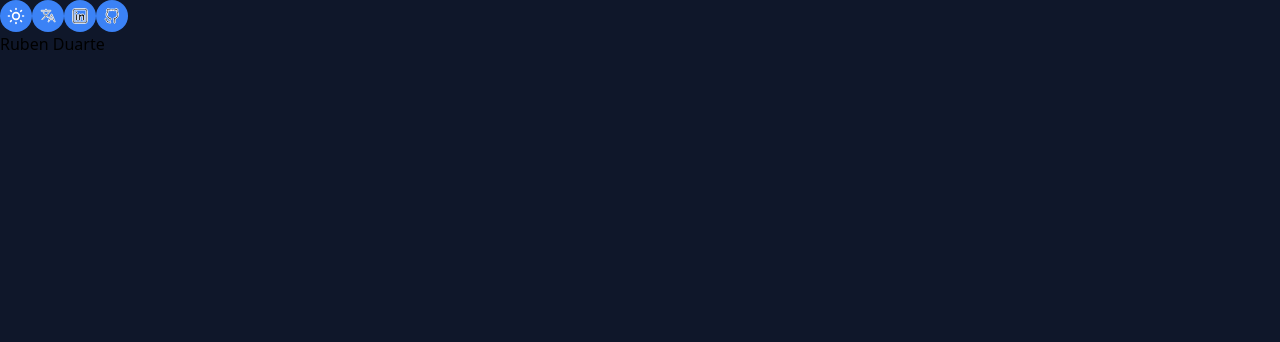
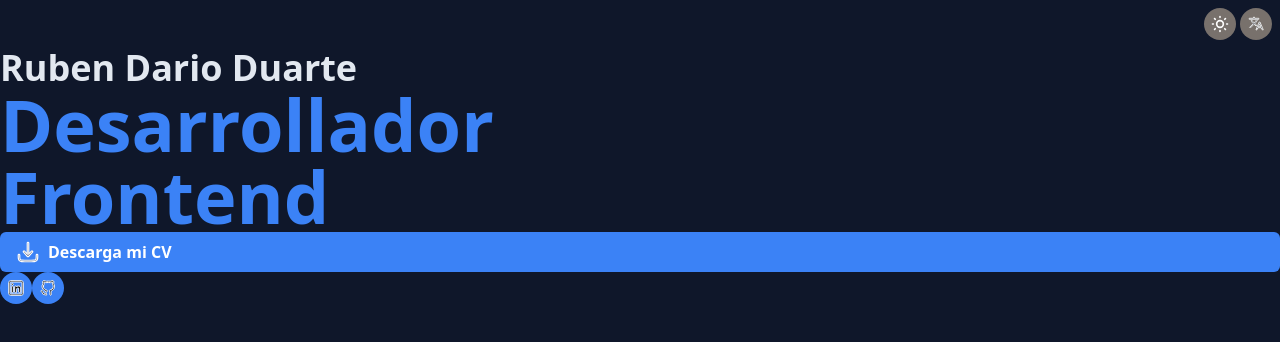
Before and after one commit to darioDe/port334, a React (Vite) app: page / in a window 1280 px wide. Shown: the top 342 px of the page. Built offline with nearby package versions, Linux system fonts and the light colour scheme.

Commit message:
download button & reorganized

```diff
--- a/src/components/Toggle.tsx
+++ b/src/components/Toggle.tsx
@@ -15,7 +15,7 @@ export const Toggle: React.FC<ToggleProps> = ({ label, context, icon}) => {
     return (
         <button
             onClick={toggle}
-            className='w-8 h-8 flex items-center justify-center rounded-full cursor-pointer bg-blue-500 group transition-transform duration-300 ease-in-out transform hover:scale-110 hover:bg-blue-700'
+            className='w-8 h-8 flex items-center justify-center rounded-full cursor-pointer bg-stone-500 group transition-transform duration-300 ease-in-out transform hover:scale-110 hover:bg-stone-700'
         >
             <img
                 src={icon}
--- a/src/sections/Header.tsx
+++ b/src/sections/Header.tsx
@@ -5,24 +5,55 @@ import linkedin from '../assets/in.svg';
 import github from '../assets/github.svg';
 import { Toggle } from "../components/Toggle";
 import {  useLang } from "../context/LangContext";
+import download from '../assets/download.svg'
 
 export const Header: React.FC = () => {
     const { theme, toggleTheme } = useTheme();
     const { lang, toggleLang} = useLang();
 
     return (
-        <div>
-            <div className="flex">
+        <header>
+            <div className="flex justify-end p-2 gap-1">
                 <Toggle
                     label='dark-theme'
-                    context={{ value: theme, toggle: toggleTheme }}
+                    context={{ value: theme,toggle: toggleTheme }}
                     icon={sunIcon}
                 />
                 <Toggle
                     label='spanish'
-                    context={{ value: lang, toggle: toggleLang }}
+                    context={{ value: lang,toggle: toggleLang }}
                     icon={langIcon}
                 />
+            </div >
+            <div className="flex flex-col justify-center align-center">
+                <h1 className={`text-4xl font-semibold ${theme === 'dark-theme' ? 'text-slate-200' : 'text-slate-900'}`}> Ruben Dario Duarte </h1>
+                <h2 className="text-7xl text-blue-500 font-bold">
+                    {lang === 'spanish' ?
+                        <>
+                            Desarrollador <br /> Frontend
+                        </>  :
+                        <>
+                            Frontend <br /> Developer
+                        </>
+                    }
+                </h2>
+            <div className='inline-flex items-center bg-blue-500  text-white font-semibold py-2 px-4 rounded-md cursor-pointer group transition-transform duration-300 ease-in-out transform hover:scale-110 hover:bg-blue-700'>
+                <a
+                    href=""
+                    download='CVRubenDuarte.pdf'
+                    className='flex items-center space-x-2'
+                >
+                    <img src={download} alt="" className="w-6 h-6" />
+                    <p>
+                        {lang === 'spanish' ?
+                            'Descarga mi CV'
+                            :
+                            'Download my CV'
+                        }
+                    </p>
+                </a>
+            </div>
+                <div className='flex'>
                     <a
                         className="w-8 h-8 flex items-center justify-center rounded-full cursor-pointer bg-blue-500 group transition-transform duration-300 ease-in-out transform hover:scale-110 hover:bg-blue-700"
                         href="http://"
@@ -40,10 +71,8 @@ export const Header: React.FC = () => {
                         <img className="p-2" src={github} alt="" />
                     </a>
                 </div>
-            <div>
-                <h1> Ruben Duarte </h1>
             </div>
-        </div>
+        </header>
 
 
     )
```
Also changed, not shown: src/assets/download.svg (added). Lines whose indentation alone changed are shown as unchanged.
